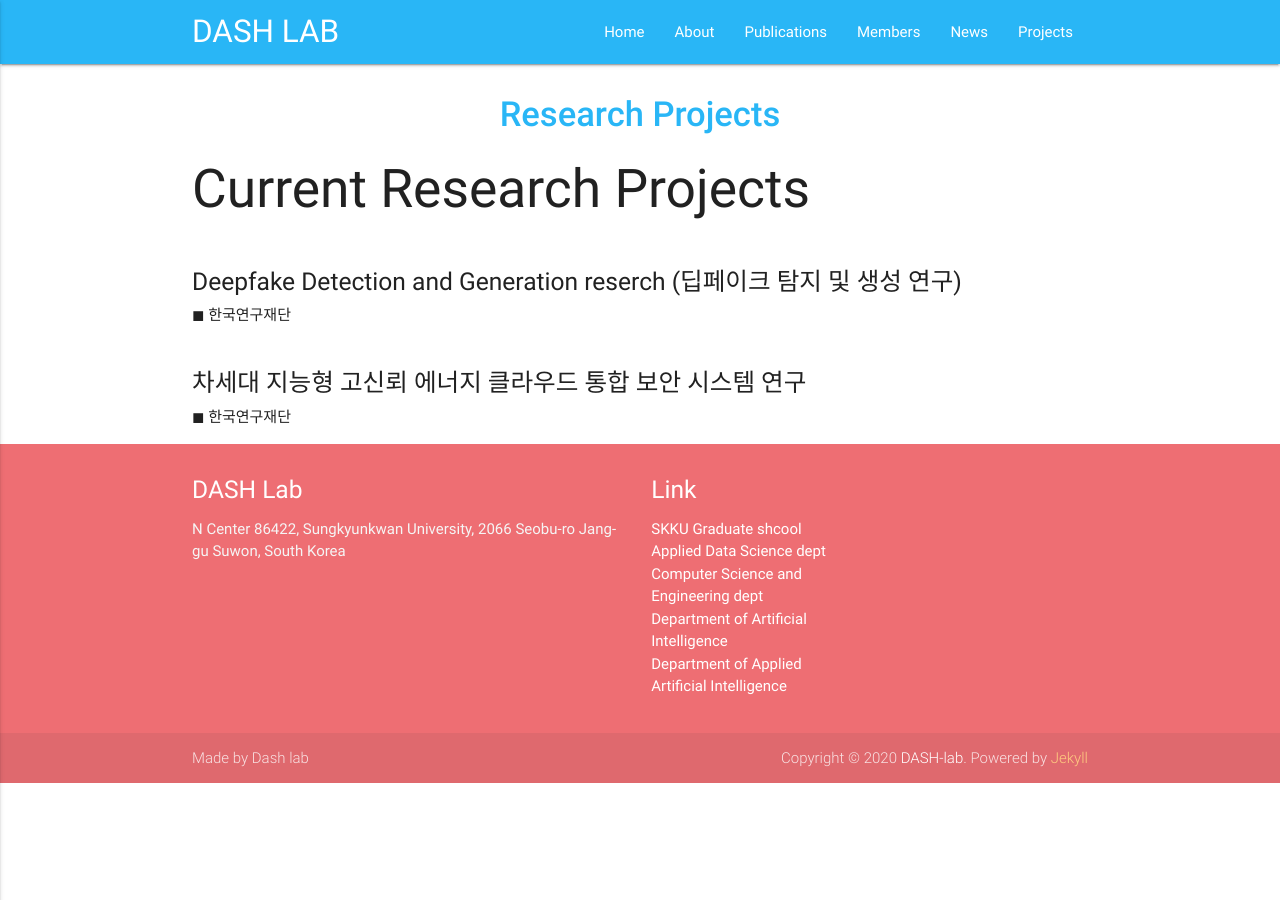
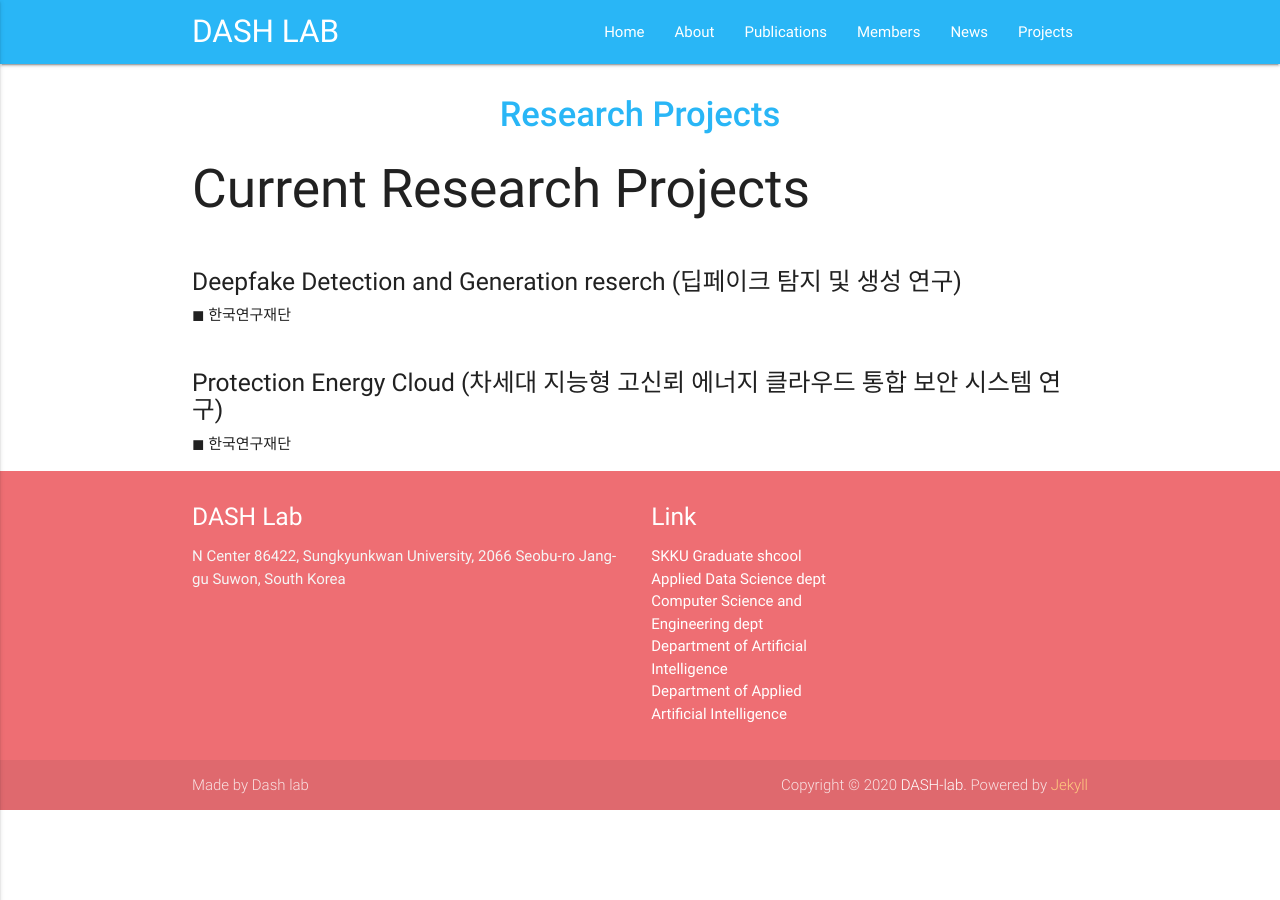
Before and after one commit to Yurim990507/DASH-Lab.github.io, a Jekyll site: the page built from example5.md, in a window 1280 px wide. Built offline with Jekyll 4.4.1, drawn with Linux system fonts in a browser that asks for light colours.

Commit message:
Update example5.md

```diff
--- a/example5.md
+++ b/example5.md
@@ -16,7 +16,7 @@ permalink: /Projects/
 </div>
 
 <div class="section">
-    <h5>차세대 지능형 고신뢰 에너지 클라우드 통합 보안 시스템 연구 </h5>
+    <h5> Protection Energy Cloud (차세대 지능형 고신뢰 에너지 클라우드 통합 보안 시스템 연구) </h5>
         ◼  한국연구재단 <br>
 
 </div>
```
